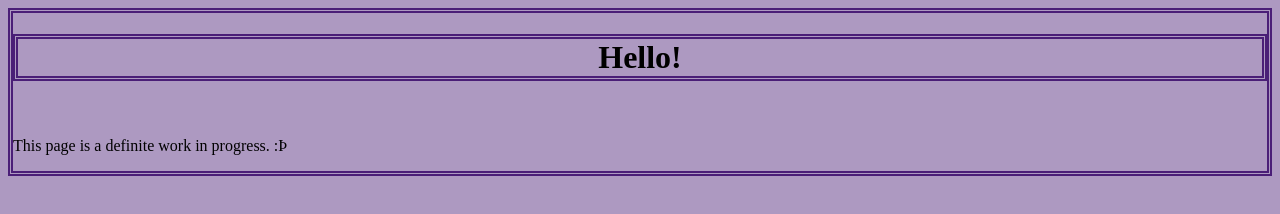
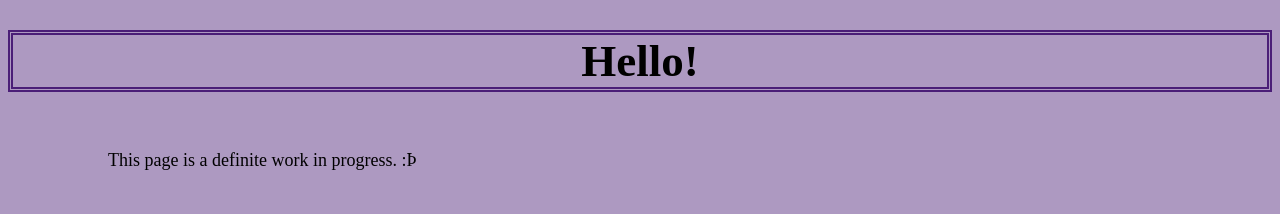
Before and after one commit to Cinnamon-8405/Cinnamon-8405.github.io, a plain HTML site: page index.html in a window 1280 px wide. Drawn offline with Linux system fonts and the light colour scheme.

Commit message:
Update style.css

```diff
--- a/style.css
+++ b/style.css
@@ -1,9 +1,5 @@
 body {
     background-color: rgb(51,0,102,0.4);
-
-    border-style: double;
-    border-width: thick;
-    border-color: rgb(51,0,102,0.8);
 }
 
 h1 {
@@ -12,4 +8,14 @@ h1 {
     border-color: rgb(51,0,102,0.8);
 
     text-align: center;
+
+    font-size: 45px;
+    font-style: Comic Sans MS, Comic Sans, cursive;
 }
+
+p {
+    margin: 10px 100px;
+
+    font-size: 18px;
+    font-style: Comic Sans MS, Comic Sans, cursive;
+}
```
